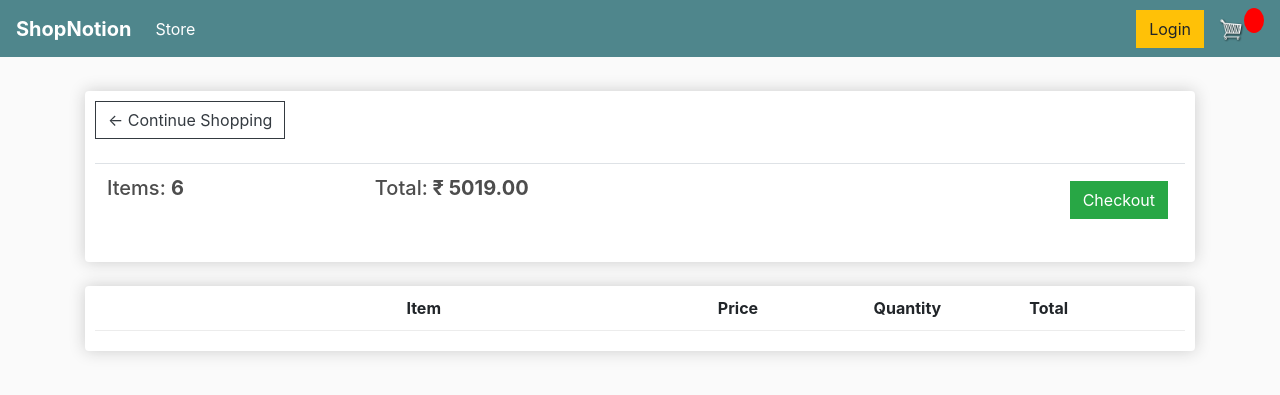
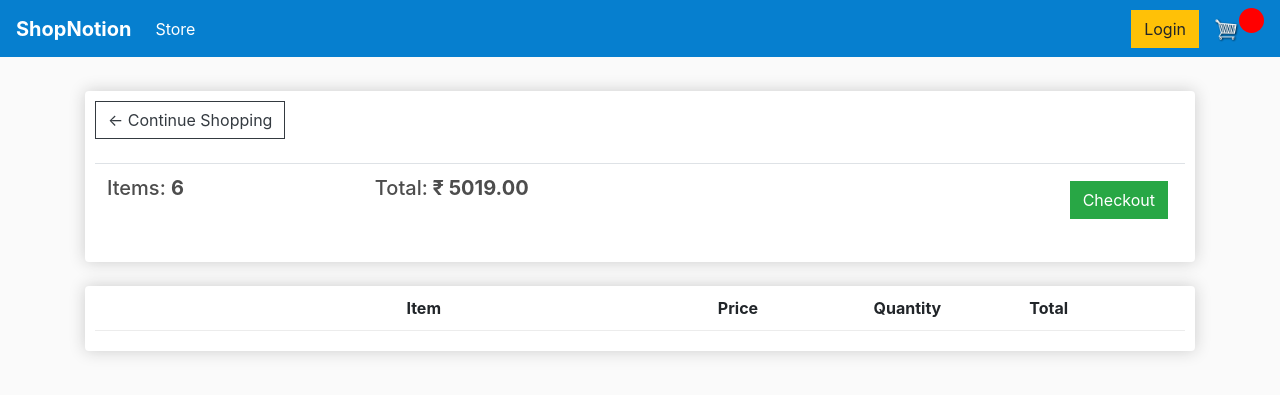
Before and after one commit to Adarsh00077/E-commerce-site, a Django app: template ecommerce/store/templates/store/cart.html in a window 1280 px wide. Shown: the top 395 px of the page. Run offline with Django 3.2, Linux system fonts and the light colour scheme; the template is opened without the code that fills it: values that come from a table or form of the project are taken from there, others are empty; data comes from the database, SQL or seed files in the repository; some libraries are stand-ins or nearby versions.

Commit message:
style update

```diff
--- a/ecommerce/static/css/main.css
+++ b/ecommerce/static/css/main.css
@@ -25,7 +25,7 @@ h1,h2,h3,h4,h5,h6{
 }
 
 .bg-dark{
-	background-color: #4f868c!important;
+	background-color: #067fcf!important;
 }
 
 #cart-icon{
@@ -39,7 +39,7 @@ h1,h2,h3,h4,h5,h6{
 	text-align: center;
 	color:#fff;
 	background-color: red;
-	width: 20px;
+	width: 25px;
 	height: 25px;
 	border-radius: 50%;
 	font-size: 14px;
```
